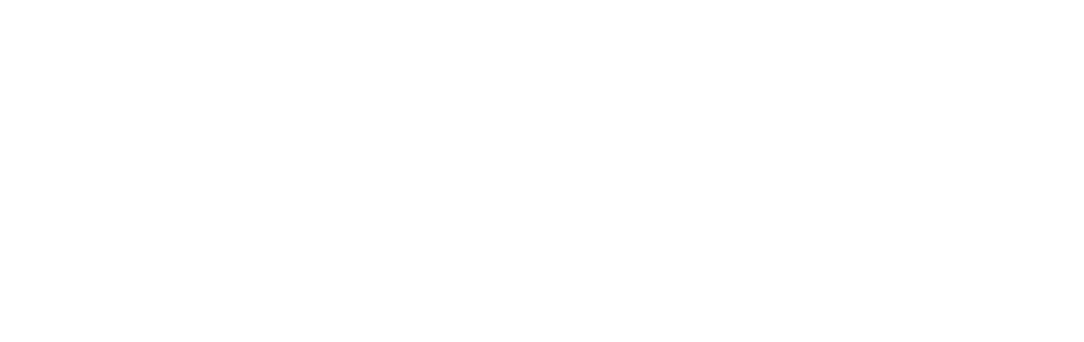
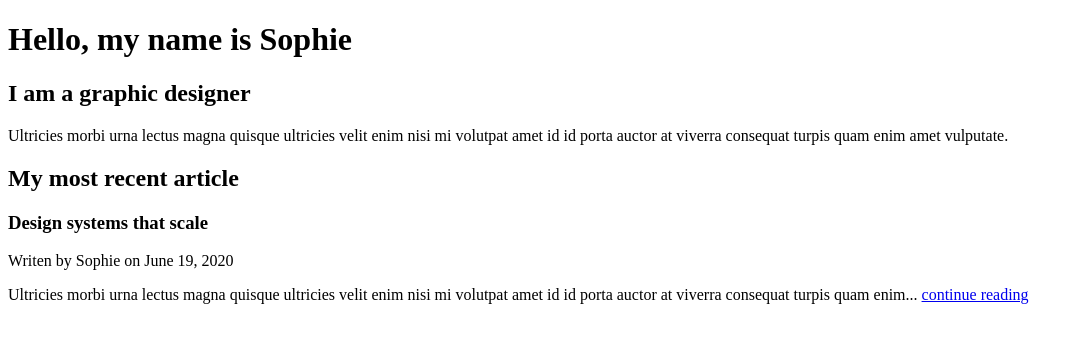
Before and after one commit to vikasmnu/CSS_Scrimba_challenges, a website: page index.html in a window 1280 px wide. Shown: the whole page, without its empty margins (0-1084 px from the left). Drawn offline with Linux system fonts and the light colour scheme.

```diff
--- a/index.html
+++ b/index.html
@@ -1,10 +1,19 @@
 <!DOCTYPE html>
 <html lang="en">
-<head>
-    <meta charset="UTF-8">
-    <title>CSS Scrimba Chalenges</title>
-</head>
-<body>
+    <head>
+        <title>HTML & CSS Fundamentals | Challenges</title>
+    </head>
+    <body>
+        <h1>Hello, my name is Sophie</h1>
 
-</body>
+        <h2>I am a graphic designer</h2>
+        <p>Ultricies morbi urna lectus magna quisque ultricies velit enim nisi mi volutpat amet id id porta auctor at viverra consequat turpis quam enim amet vulputate.</p>
+
+        <h2>My most recent article</h2>
+        <article>
+            <h3>Design systems that scale</h3>
+            <p>Writen by Sophie on June 19, 2020</p>
+            <p>Ultricies morbi urna lectus magna quisque ultricies velit enim nisi mi volutpat amet id id porta auctor at viverra consequat turpis quam enim... <a href="#">continue reading</a></p>
+        </article>
+    </body>
 </html>
```
Also changed, not shown: package.json (+10 -6 lines), vite.config.js (added, +7 -0 lines), README.md (added), img/sophie.png (added), index.js (added), 2 other files.
